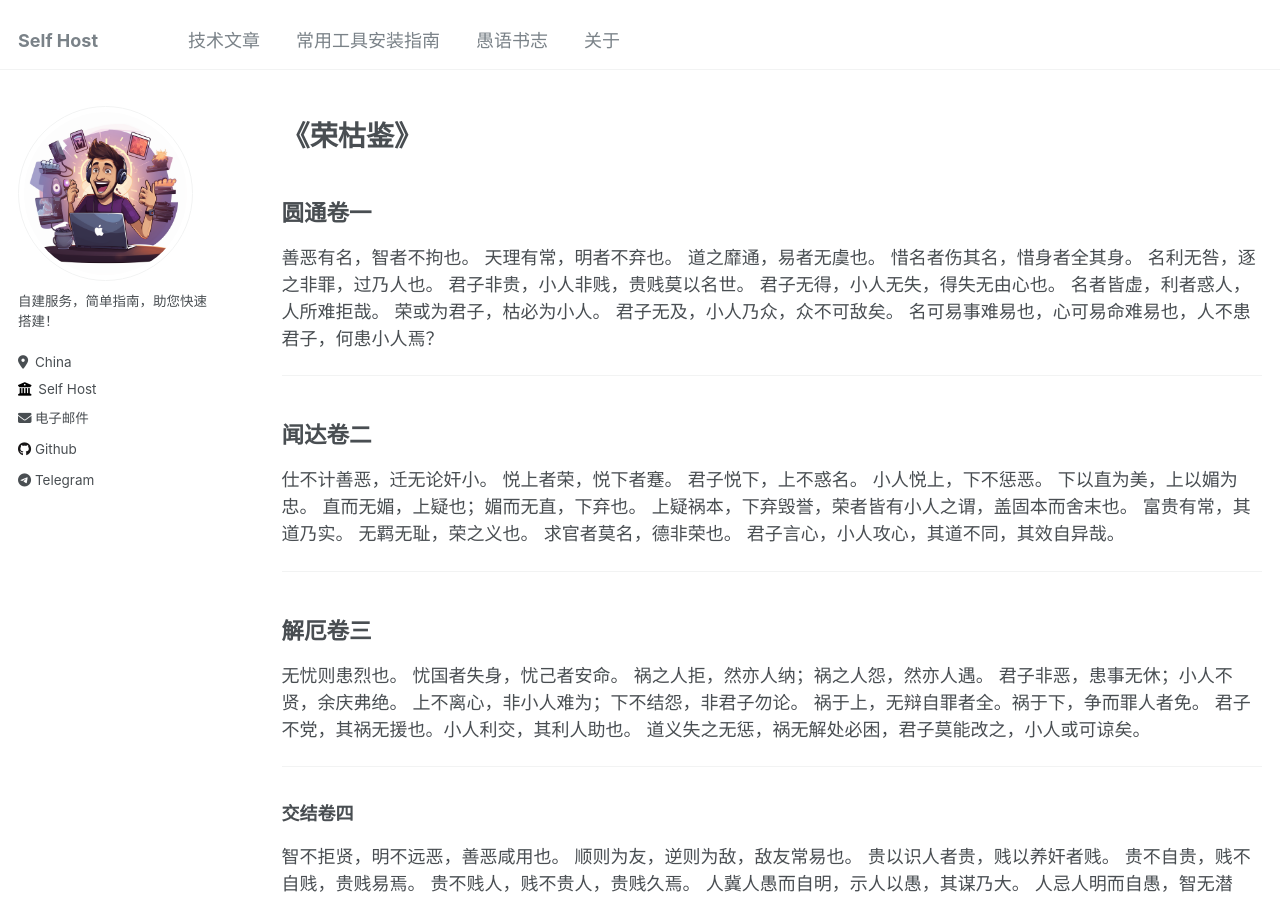
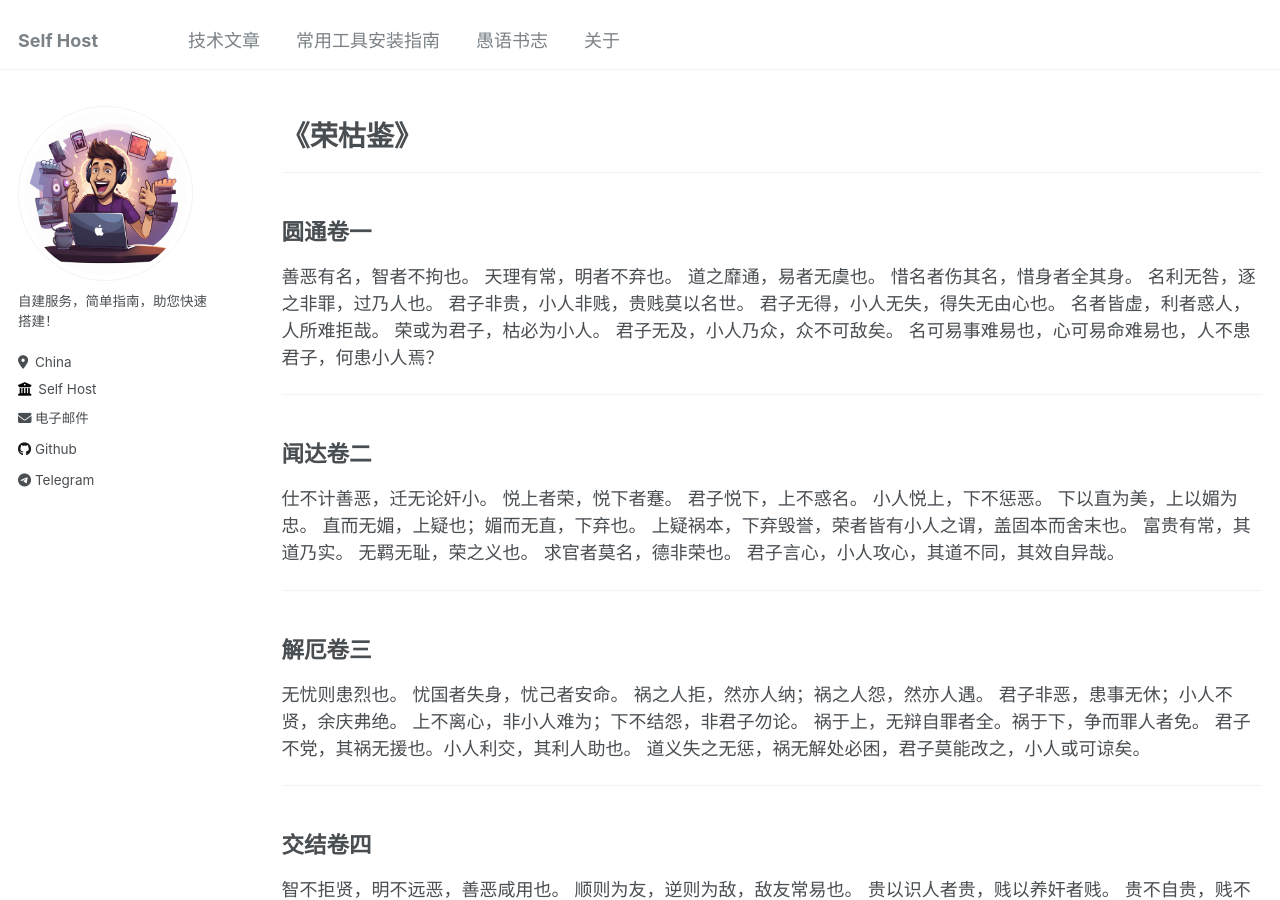
Before and after one commit to clap-top/clap-top.github.io, a Jekyll site: the page built from _pages/talks.md, in a window 1280 px wide and 900 px high. Built offline with Jekyll 4.4.1, drawn with Linux system fonts in a browser that asks for light colours.

Commit message:
add 《荣枯鉴》

```diff
--- a/_pages/talks.md
+++ b/_pages/talks.md
@@ -6,6 +6,8 @@
 ---
 
 # 《荣枯鉴》
+
+---
 
 ## 圆通卷一
 
@@ -52,7 +54,7 @@
 
 ---
 
-### 交结卷四
+## 交结卷四
 
 智不拒贤，明不远恶，善恶咸用也。
 顺则为友，逆则为敌，敌友常易也。
@@ -156,8 +158,6 @@
 
 ---
 
----
-
 {% if site.talkmap_link == true %}
 
 <p style="text-decoration: underline">
```
